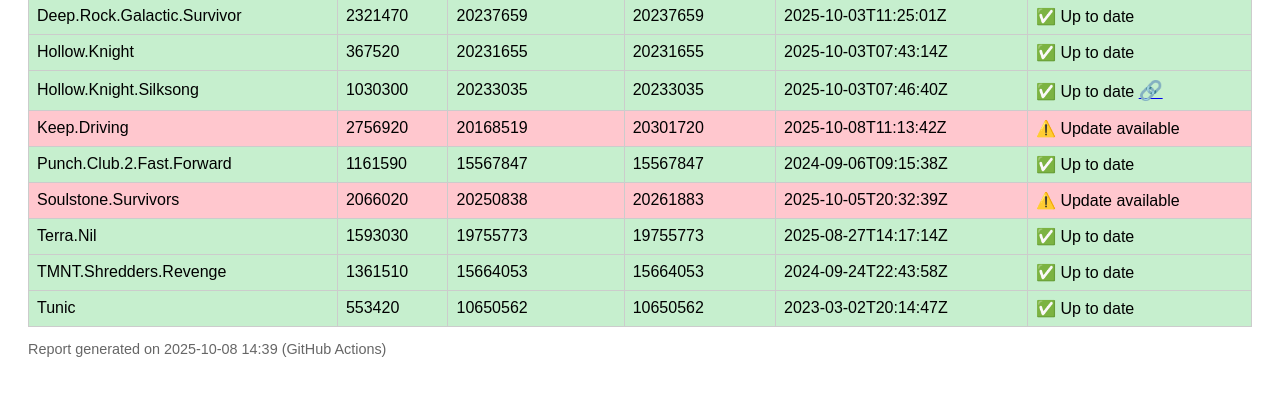
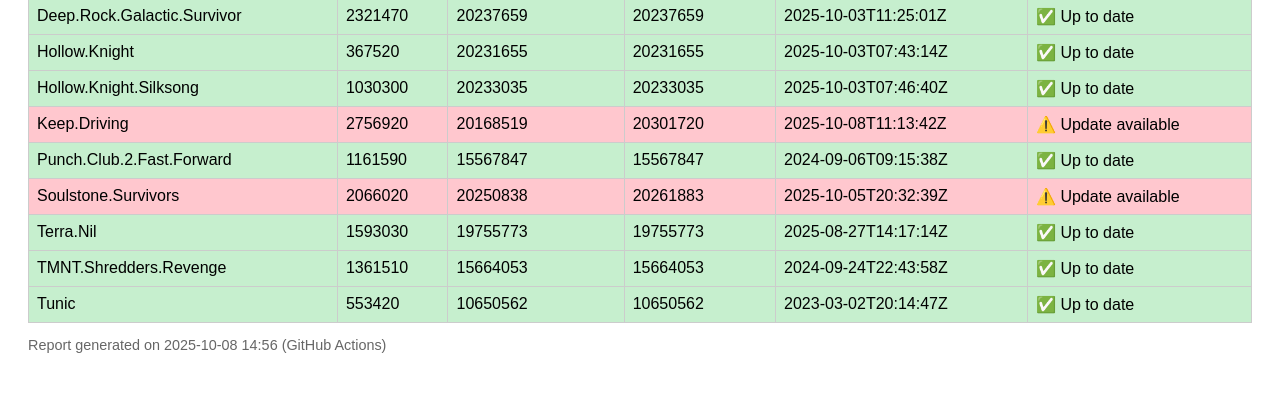
Before and after one commit to FirebrawlX/SteamVersionChecker, a plain HTML site: page index.html in a window 1280 px wide. Shown: the part 361-756 px from the top of the page. Drawn offline with Linux system fonts and the light colour scheme.

Commit message:
Update Steam backup report 2025-10-08 12:56

```diff
--- a/index.html
+++ b/index.html
@@ -32,11 +32,11 @@
 <tr class='status-up-to-date'><td>Dead.Cells</td><td>588650</td><td>15492902</td><td>15492902</td><td>2024-08-27T08:14:59Z</td><td>✅ Up to date</td></tr>
 <tr class='status-up-to-date'><td>Deep.Rock.Galactic.Survivor</td><td>2321470</td><td>20237659</td><td>20237659</td><td>2025-10-03T11:25:01Z</td><td>✅ Up to date</td></tr>
 <tr class='status-up-to-date'><td>Hollow.Knight</td><td>367520</td><td>20231655</td><td>20231655</td><td>2025-10-03T07:43:14Z</td><td>✅ Up to date</td></tr>
-<tr class='status-up-to-date'><td>Hollow.Knight.Silksong</td><td>1030300</td><td>20233035</td><td>20233035</td><td>2025-10-03T07:46:40Z</td><td>✅ Up to date <a href='h' target='_blank' title='SkidrowReloaded'><span style='font-size:1.2em;'>&#128279;</span></a></td></tr>
+<tr class='status-up-to-date'><td>Hollow.Knight.Silksong</td><td>1030300</td><td>20233035</td><td>20233035</td><td>2025-10-03T07:46:40Z</td><td>✅ Up to date</td></tr>
 <tr class='status-update'><td>Keep.Driving</td><td>2756920</td><td>20168519</td><td>20301720</td><td>2025-10-08T11:13:42Z</td><td>⚠️ Update available</td></tr>
 <tr class='status-up-to-date'><td>Punch.Club.2.Fast.Forward</td><td>1161590</td><td>15567847</td><td>15567847</td><td>2024-09-06T09:15:38Z</td><td>✅ Up to date</td></tr>
 <tr class='status-update'><td>Soulstone.Survivors</td><td>2066020</td><td>20250838</td><td>20261883</td><td>2025-10-05T20:32:39Z</td><td>⚠️ Update available</td></tr>
 <tr class='status-up-to-date'><td>Terra.Nil</td><td>1593030</td><td>19755773</td><td>19755773</td><td>2025-08-27T14:17:14Z</td><td>✅ Up to date</td></tr>
 <tr class='status-up-to-date'><td>TMNT.Shredders.Revenge</td><td>1361510</td><td>15664053</td><td>15664053</td><td>2024-09-24T22:43:58Z</td><td>✅ Up to date</td></tr>
 <tr class='status-up-to-date'><td>Tunic</td><td>553420</td><td>10650562</td><td>10650562</td><td>2023-03-02T20:14:47Z</td><td>✅ Up to date</td></tr>
-</table><p class='subtle'>Report generated on 2025-10-08 14:39 (GitHub Actions)</p></body></html>
+</table><p class='subtle'>Report generated on 2025-10-08 14:56 (GitHub Actions)</p></body></html>
```
